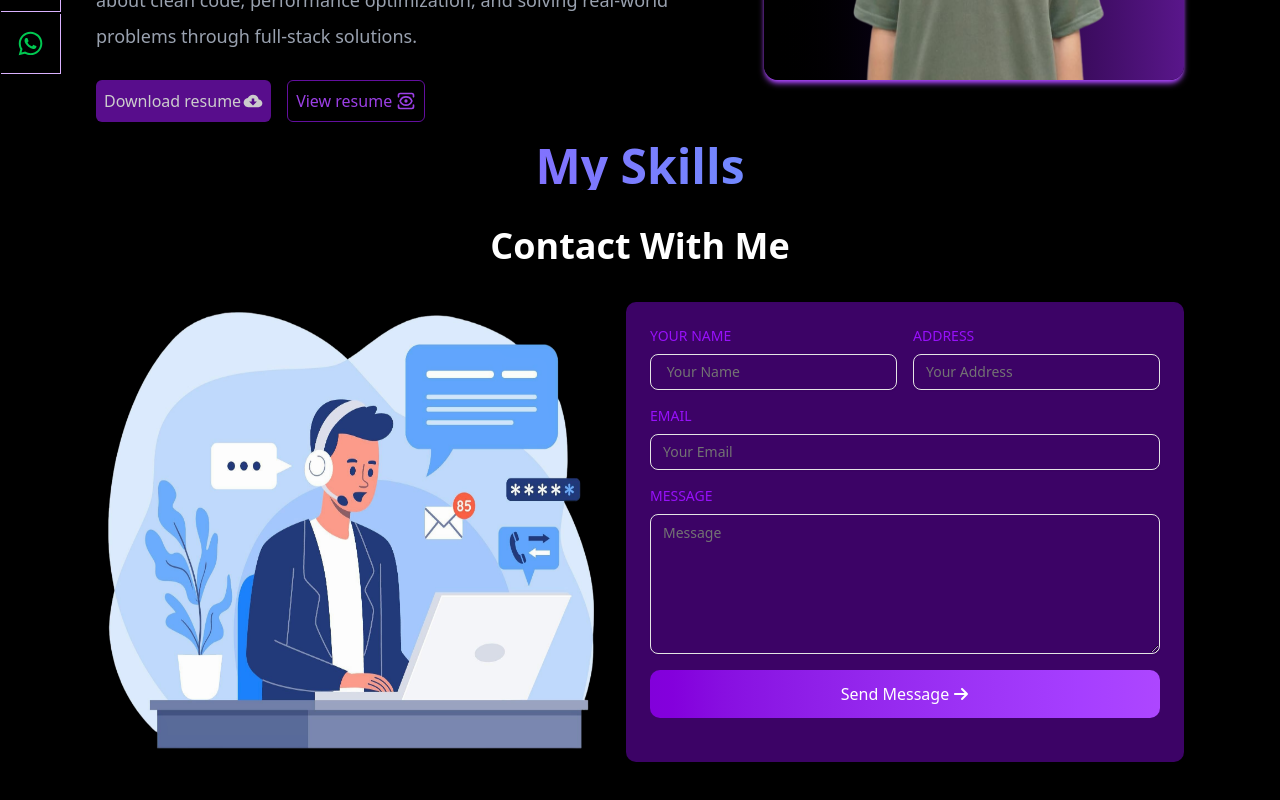
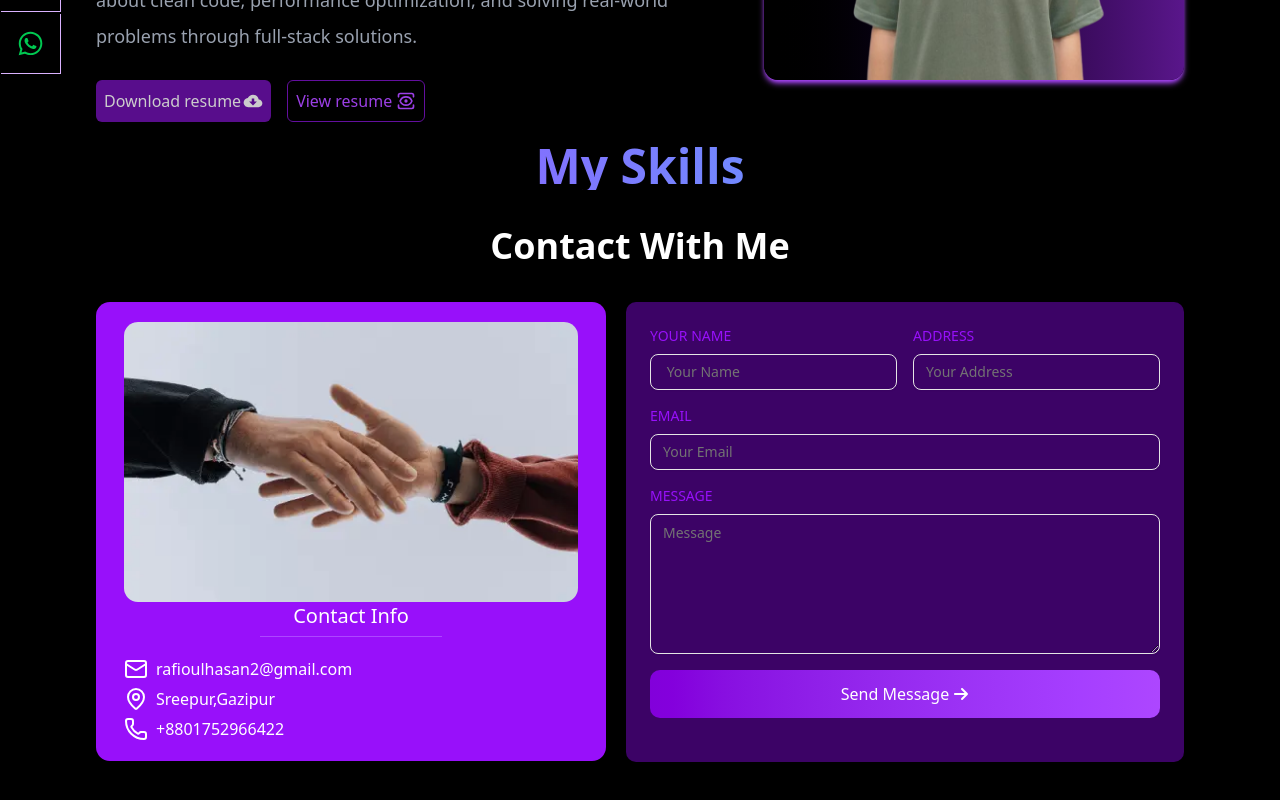
Before and after one commit to rafioul-hasan-58/The-Sourob-Client, a Next.js app: page / in a window 1280 px wide. Shown: the part 440-1240 px from the top of the page. Built offline with nearby package versions, Linux system fonts and the light colour scheme.

Commit message:
feat: add contact info

```diff
--- a/src/components/modules/others/ContactCard.tsx
+++ b/src/components/modules/others/ContactCard.tsx
@@ -1,21 +1,19 @@
 import Image from "next/image";
-import contactImg from '../../../assets/contact.png'
-// import { Mail, MapPin, Phone } from "lucide-react";
+import contactImg from '../../../assets/contact.webp'
+import { Mail, MapPin, Phone } from "lucide-react";
 const ContactCard = () => {
     return (
         <div>
-            <div className=" rounded-xl overflow-hidden cursor-pointer mb ">
+            <div className=" rounded-xl overflow-hidden cursor-pointer mb bg-purple-600 px-5 pt-5">
                 <div className="mx-2">
-                    <Image className="h-[450px] w-full" src={contactImg} alt="image" width={450} height={400} />
+                    <Image className="h-[280px] w-[490px] rounded-xl" src={contactImg} alt="image" width={450} height={400} />
                 </div>
-                {/* <h1 className="text-white text-center border-b border-b-purple-500 text-xl lg:mx-36 pb-1.5">Contact Info</h1>
-                <div className=" text-purple-600 text-center flex justify-center">
-                    <div className="space-y-1.5 pt-1.5">
-                        <p className="flex items-center gap-2"><Mail />rafioulhasan2@gmail.com</p>
-                        <p className="flex items-center gap-2"><MapPin />Sreepur,Gazipur</p>
-                        <p className="flex items-center gap-2"><Phone />+8801752966422</p>
-                    </div>
-                </div> */}
+                <h1 className="text-white text-center border-b border-b-purple-500 text-xl lg:mx-36 pb-1.5">Contact Info</h1>
+                <div className="space-y-1.5 px-2 py-5 text-white">
+                    <p className="flex items-center gap-2"><Mail />rafioulhasan2@gmail.com</p>
+                    <p className="flex items-center gap-2"><MapPin />Sreepur,Gazipur</p>
+                    <p className="flex items-center gap-2 "><Phone />+8801752966422</p>
+                </div>
             </div>
         </div>
     );
```
Also changed, not shown: src/assets/contact.png (deleted), src/assets/contact.webp (added).
